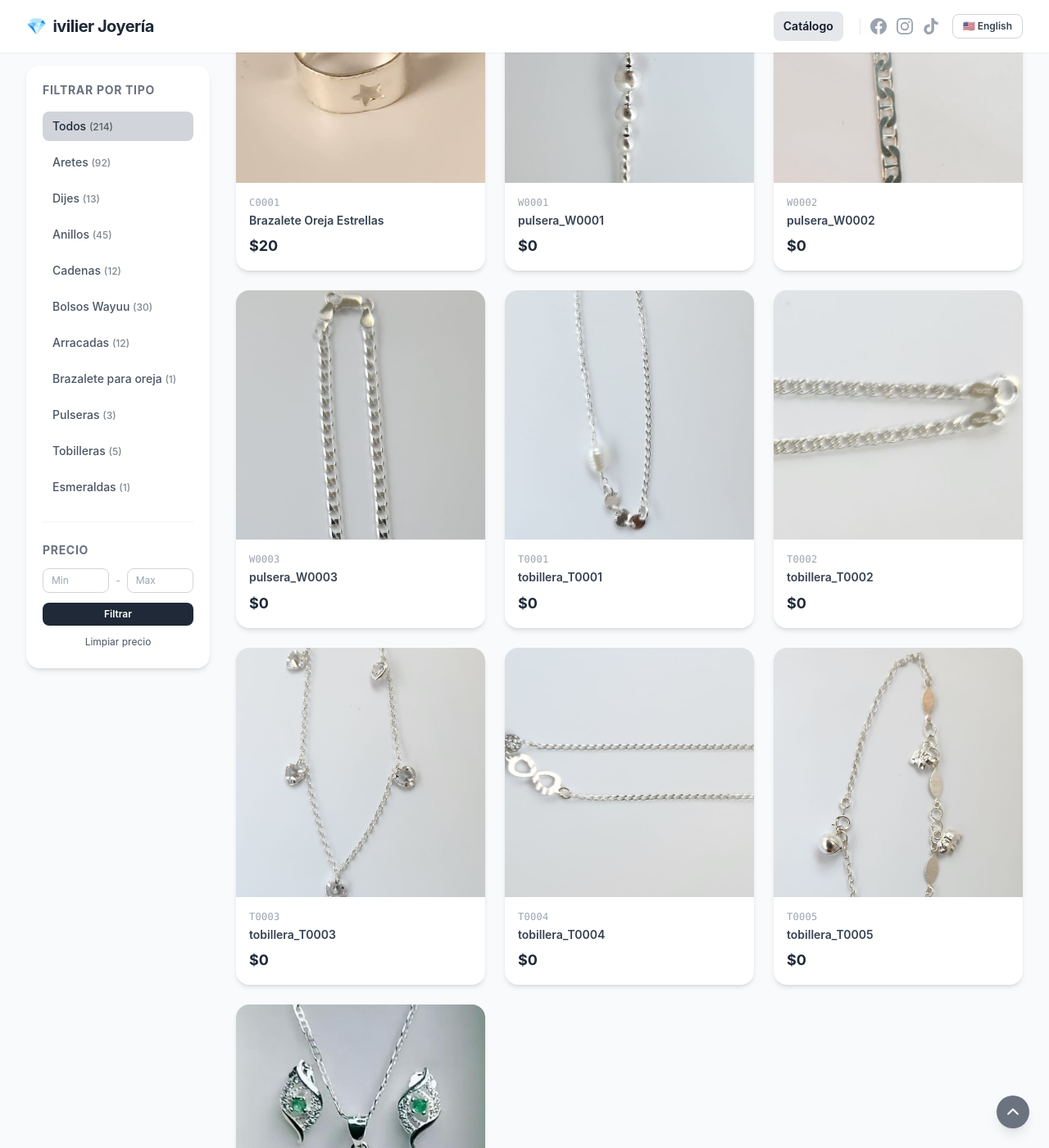
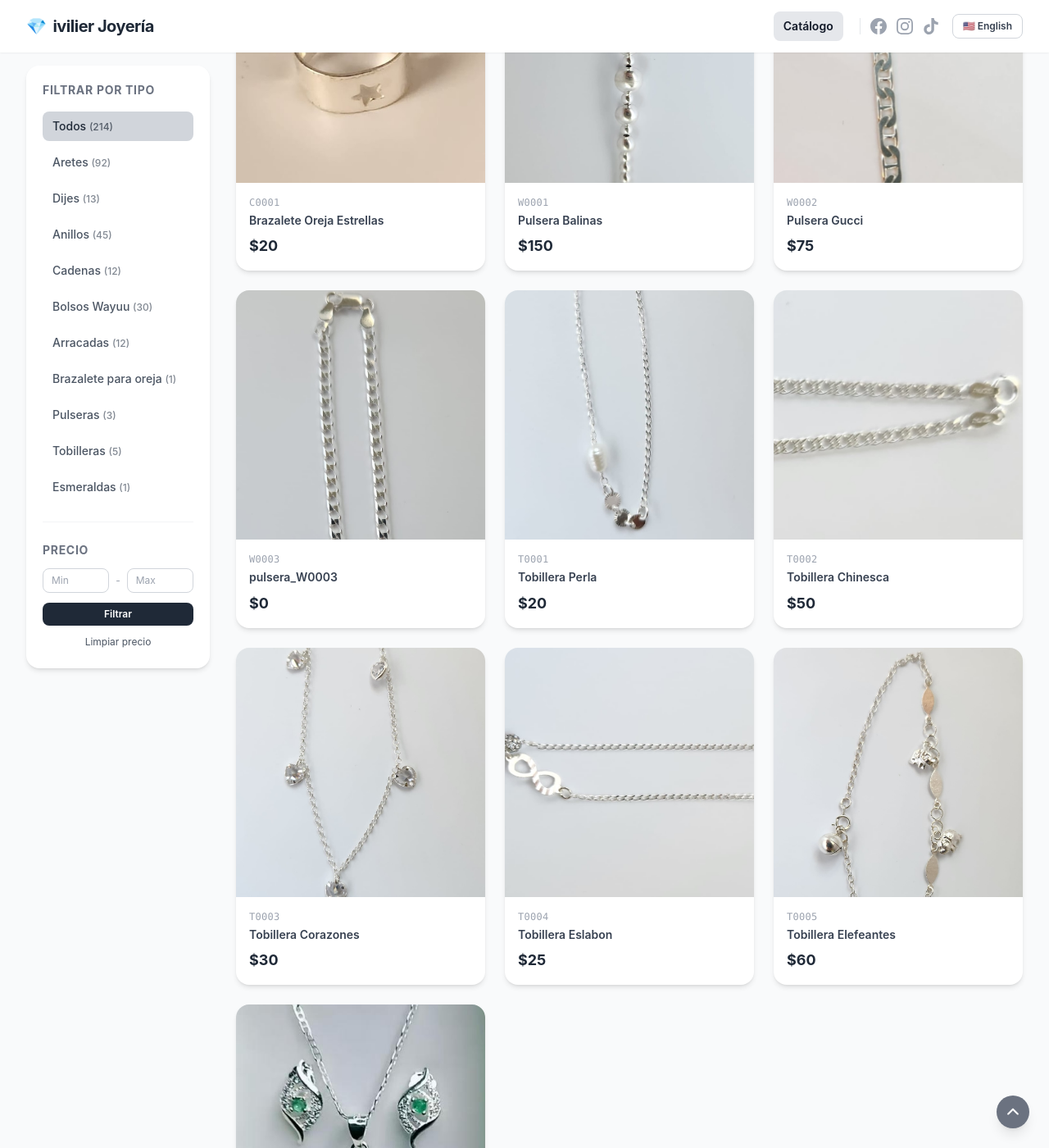
Before and after one commit to jdiaz2001/jewelry_store, a Jekyll site: the page built from index.html, in a window 1280 px wide and 1400 px high, scrolled down 30401 px. Shown: the whole window at 82% size. Built offline with Jekyll 4.4.1, drawn with Linux system fonts in a browser that asks for light colours; nearby versions of some CDN libraries; some of the changed text lies outside the part shown.

Commit message:
chore(inventory): auto-sync _data/*.yml from Google Sheets

```diff
--- a/_data/cadenas.yml
+++ b/_data/cadenas.yml
@@ -8,8 +8,8 @@
   description: "Cadena triple redonda"
   price: "$1111"
 - ref_code: "N0003"
-  description: "collar_N0003"
-  price: "$0"
+  description: "Cadena Delgada Corta"
+  price: "$20"
 - ref_code: "N0004"
   description: "Cadena Espina de pescado"
   price: "$399"
@@ -17,14 +17,14 @@
   description: "Cadena tipo espejo"
   price: "$190"
 - ref_code: "N0006"
-  description: "collar_N0006"
-  price: "$0"
+  description: "Cadena Camandula"
+  price: "$150"
 - ref_code: "N0007"
   description: "Cadena tipo escalera sencilla"
   price: "$220"
 - ref_code: "N0008"
-  description: "collar_N0008"
-  price: "$0"
+  description: "Cadena Delgada Larga"
+  price: "$25"
 - ref_code: "N0009"
   description: "Cadena nudo Marino"
   price: "$155"
@@ -32,8 +32,8 @@
   description: "Cadena tipo Cartier"
   price: "$500"
 - ref_code: "N0011"
-  description: "collar_N0011"
-  price: "$0"
+  description: "Cadena Balin Larga"
+  price: "$550"
 - ref_code: "N0012"
   description: "Cadena rombo triple"
   price: "$700"
--- a/_data/esmeraldas.yml
+++ b/_data/esmeraldas.yml
@@ -3,4 +3,4 @@
 
 - ref_code: "V0001"
   description: "esmeralda_V0001"
-  price: "$0"
+  price: "$260"
--- a/_data/pulseras.yml
+++ b/_data/pulseras.yml
@@ -2,11 +2,11 @@
 # Total items: 3
 
 - ref_code: "W0001"
-  description: "pulsera_W0001"
-  price: "$0"
+  description: "Pulsera Balinas"
+  price: "$150"
 - ref_code: "W0002"
-  description: "pulsera_W0002"
-  price: "$0"
+  description: "Pulsera Gucci"
+  price: "$75"
 - ref_code: "W0003"
   description: "pulsera_W0003"
   price: "$0"
--- a/_data/tobilleras.yml
+++ b/_data/tobilleras.yml
@@ -2,17 +2,17 @@
 # Total items: 5
 
 - ref_code: "T0001"
-  description: "tobillera_T0001"
-  price: "$0"
+  description: "Tobillera Perla"
+  price: "$20"
 - ref_code: "T0002"
-  description: "tobillera_T0002"
-  price: "$0"
+  description: "Tobillera Chinesca"
+  price: "$50"
 - ref_code: "T0003"
-  description: "tobillera_T0003"
-  price: "$0"
+  description: "Tobillera Corazones"
+  price: "$30"
 - ref_code: "T0004"
-  description: "tobillera_T0004"
-  price: "$0"
+  description: "Tobillera Eslabon"
+  price: "$25"
 - ref_code: "T0005"
-  description: "tobillera_T0005"
-  price: "$0"
+  description: "Tobillera Elefeantes"
+  price: "$60"
```
